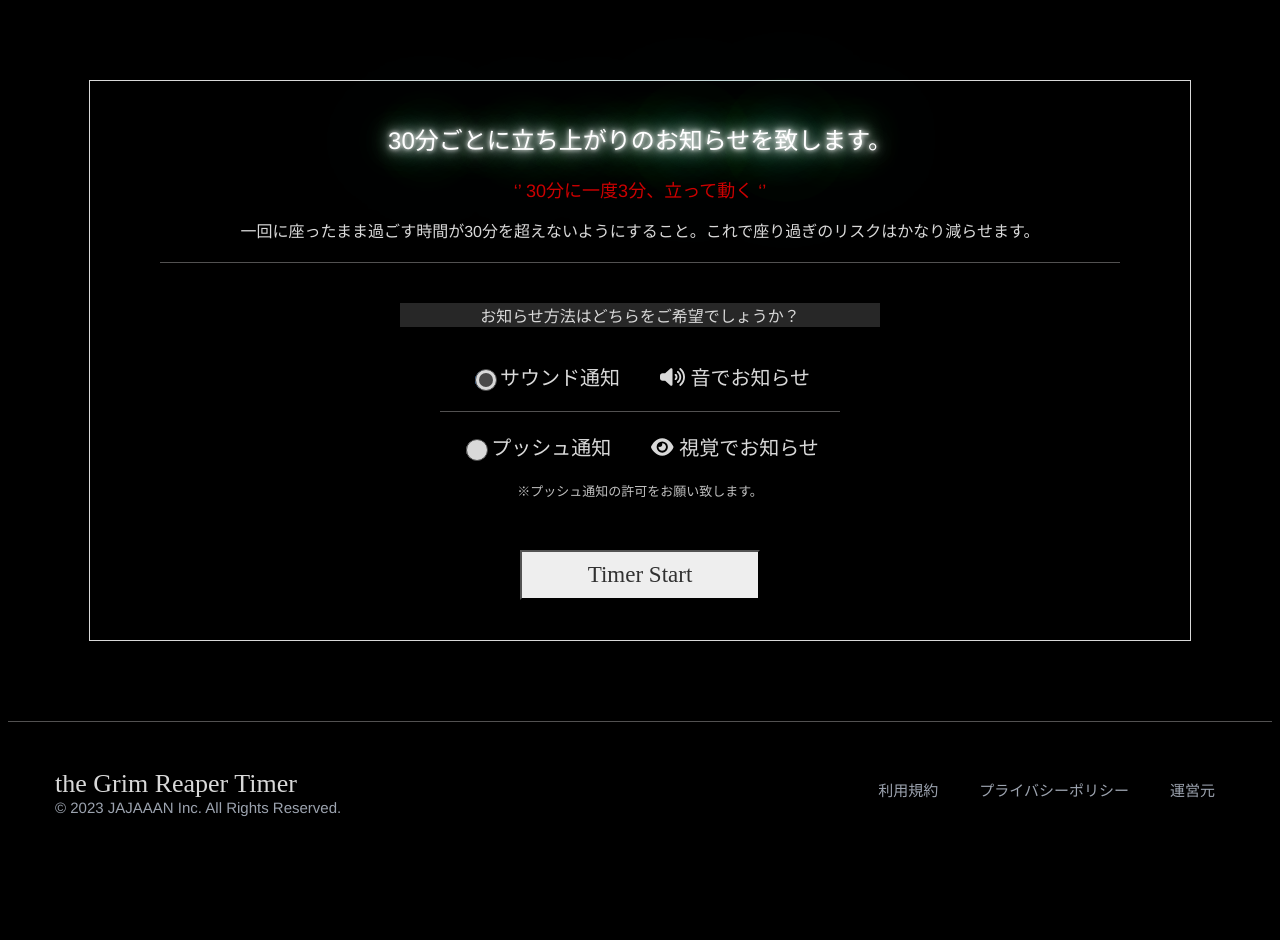
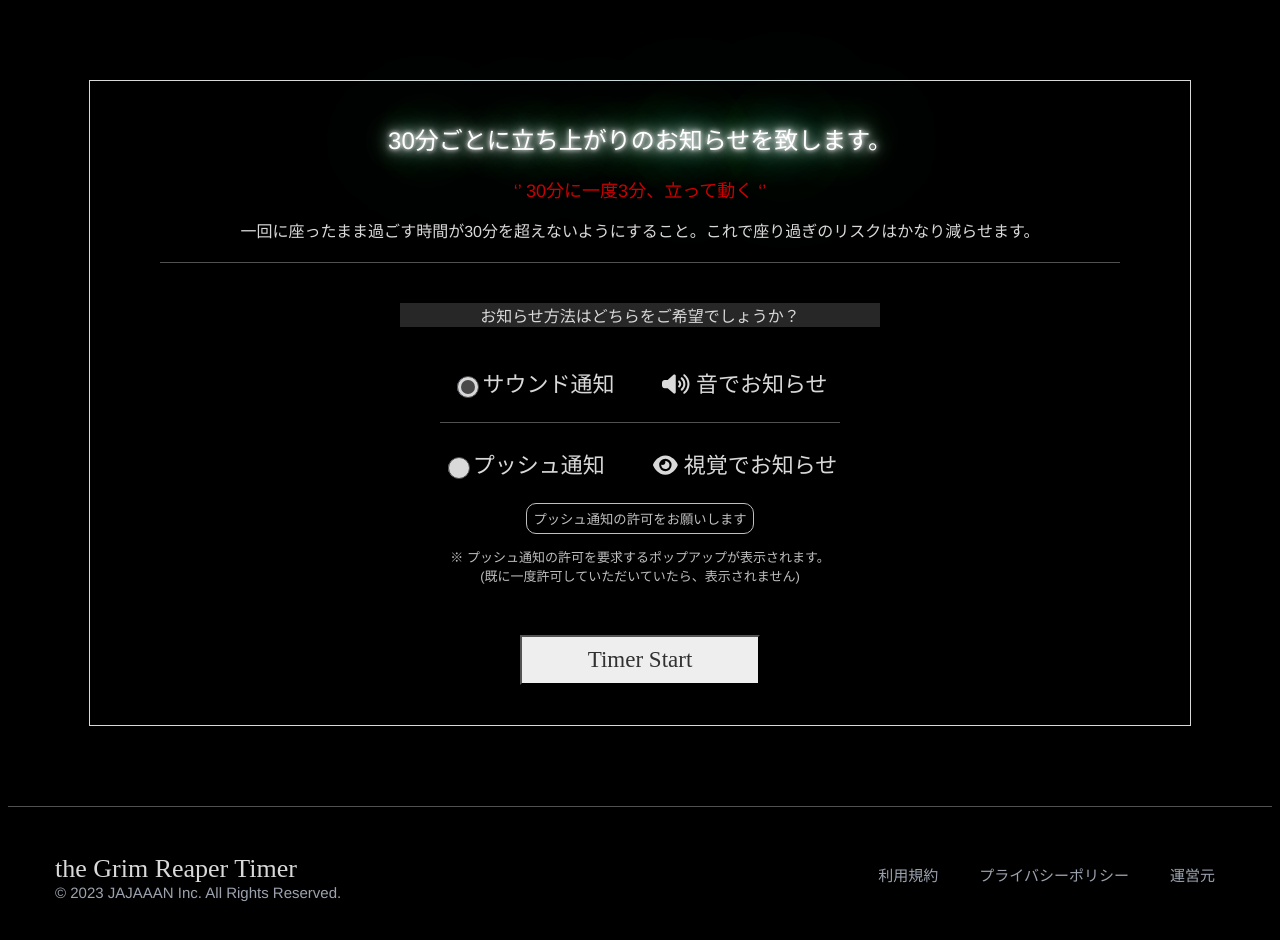
Before and after one commit to murai-misaki/theGrimReaper_timer, a Vue app in the folder timer-vuejs/: page /notification in a window 1280 px wide. Shown: the top 940 px of the page. Before the commit the page ends 871 px from the top, so only its background shows below. Built offline with nearby package versions, Linux system fonts and the light colour scheme; a web font is replaced by a local one.

Commit message:
プッシュ通知許可を要求するポップアップを表示するボタンをNotificationPage.vueに設置 #20

```diff
--- a/timer-vuejs/src/components/BreaktimeTimer.vue
+++ b/timer-vuejs/src/components/BreaktimeTimer.vue
@@ -39,6 +39,10 @@ export default {
       audio: new Audio(require('@/assets/sounds/Short_Gothic_07.mp3'))
     };
   },
+  mounted() {
+    this.$emit('getNotification')
+    this.startTimer();
+  },
   methods: {
     formatTime(value) {
       return value.toString().padStart(2, '0'); // 2桁の0埋めフォーマット
@@ -75,8 +79,6 @@ export default {
     },
     start() {
       this.timerOn = true;
-      Push.Permission.request();
-      this.$emit('getNotification')
       this.startTimer(); // タイマーを再開する際にもstartTimer()を呼び出す
     }
   }
--- a/timer-vuejs/src/components/CountupTimer.vue
+++ b/timer-vuejs/src/components/CountupTimer.vue
@@ -36,6 +36,10 @@ export default {
 
       audio: new Audio(require('@/assets/sounds/Short_Gothic_02.mp3'))
     }
+  },
+  mounted() {
+    this.$emit('getNotification')
+    this.startTimer();
   },
   methods: {
     formatTime(value) {
@@ -79,8 +83,6 @@ export default {
     },
     start() {
       this.timerOn = true;
-      Push.Permission.request();
-      this.$emit('getNotification')
       this.startTimer(); // タイマーを再開する際にもstartTimer()を呼び出す
     },
   }
--- a/timer-vuejs/src/components/GestNotification.vue
+++ b/timer-vuejs/src/components/GestNotification.vue
@@ -35,16 +35,17 @@
         </div>
       </div>
     </div>
-    <div class="attention">
-      ※プッシュ通知の許可をお願い致します。
-    </div>
+    <button @click="push">プッシュ通知の許可をお願いします</button>
+    <p class="attention">
+      ※ プッシュ通知の許可を要求するポップアップが表示されます。<br>(既に一度許可していただいていたら、表示されません)
+    </p>
   <div class="error">{{ error }}</div>
   </div>
 </template>
 
 <script>
-
 import axios from 'axios'
+import Push from 'push.js';
 
   export default {
     data () {
@@ -70,6 +71,9 @@ import axios from 'axios'
         } catch (error) {
           console.log(error)
         }
+      },
+      push () {
+        Push.Permission.request();
       }
     }
   }
@@ -134,10 +138,10 @@ import axios from 'axios'
   }
 
   .selection label {
-    font-size: 20px;
+    font-size: 22px;
   }
   .selection div {
-    font-size: 20px;
+    font-size: 22px;
   }
 
   .sound-group, .push-group {
@@ -145,7 +149,7 @@ import axios from 'axios'
     justify-content: center;
   }
   .sound-group div, .push-group div {
-    margin: 20px;
+    margin: 24px;
   }
 
   .attention {
@@ -180,4 +184,18 @@ import axios from 'axios'
       text-shadow: none;
     }
   }
+
+  button {
+    border: 1px solid #BFBFBF;
+    border-radius: 10px;
+    color: #BFBFBF;
+    background: #000000;
+    cursor: pointer;
+    padding-top: 5px;
+    padding-bottom: 5px;
+  }
+  button:hover {
+  color: #D9D9D9;
+  background: rgba(217, 217, 217, 0.2);
+  }
 </style>
```
